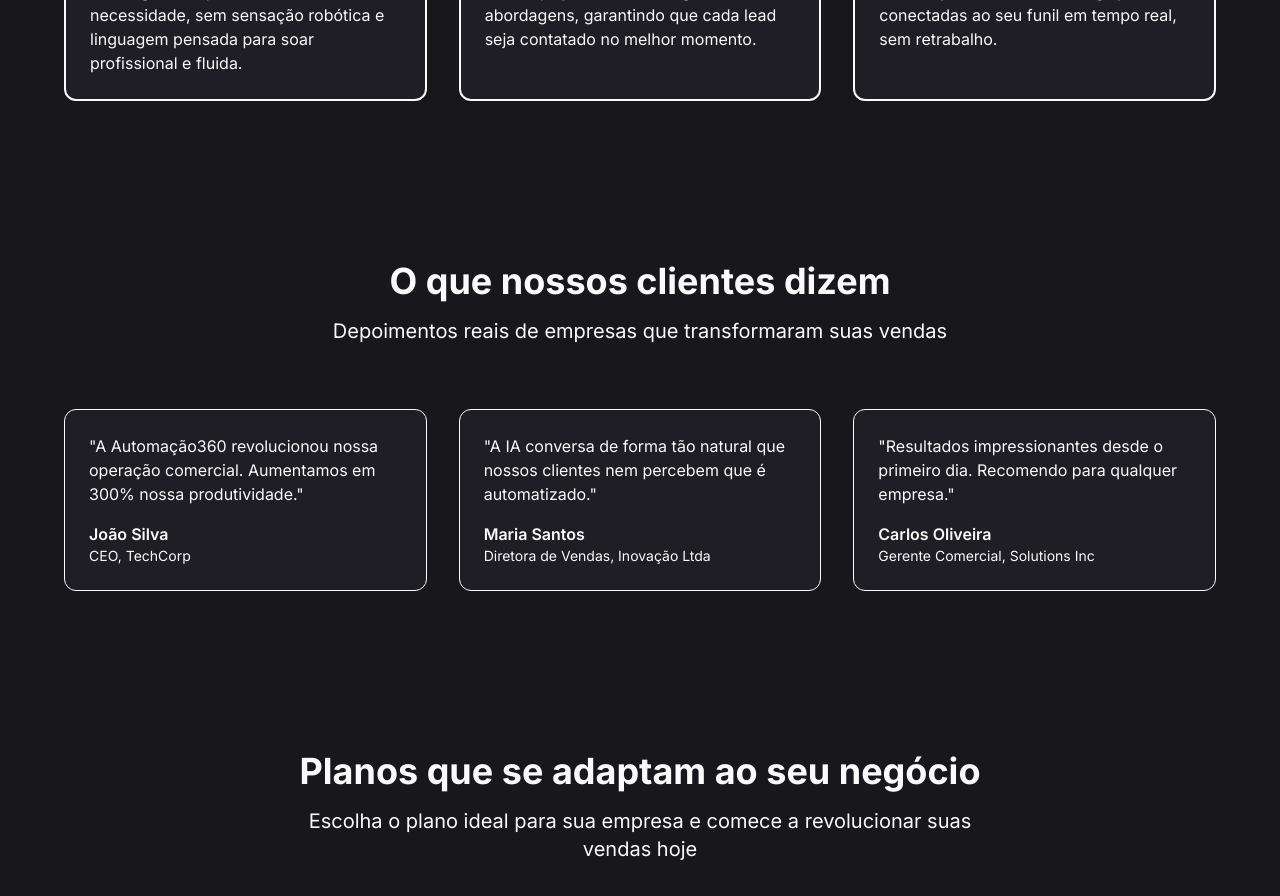
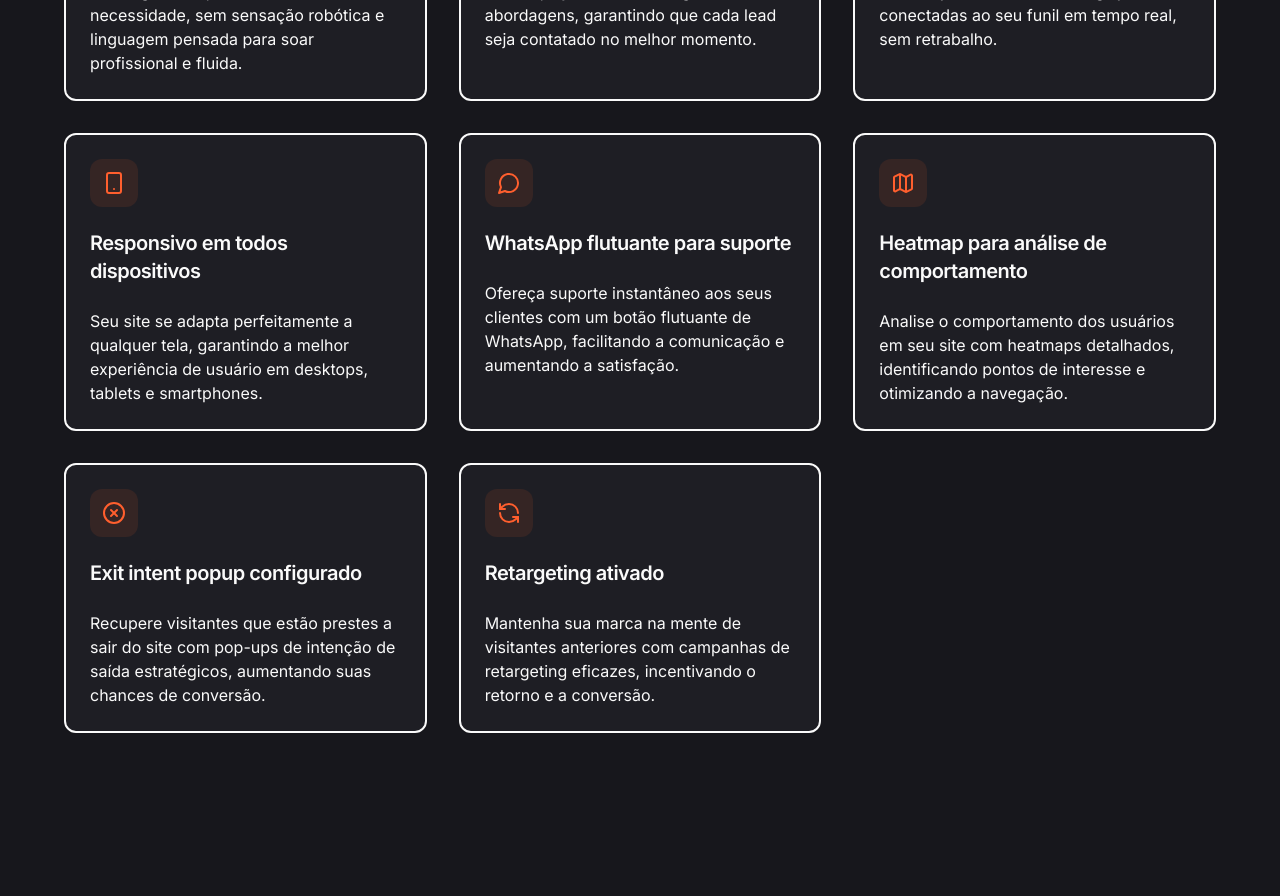
Before and after one commit to automacao360mariafav149/automacao360, a React (Vite) app: page / in a window 1280 px wide. Shown: the part 6240-7136 px from the top of the page. Built offline with nearby package versions, Linux system fonts and the light colour scheme; the HTML template or start-up script is replaced by a standard one.

Commit message:
feat: Adiciona novos diferenciais ao componente Diferenciais.tsx - Responsivo, WhatsApp flutuante, Heatmap, Exit intent popup e Retargeting

```diff
--- a/src/components/Diferenciais.tsx
+++ b/src/components/Diferenciais.tsx
@@ -1,4 +1,4 @@
-import { Brain, Code, Target, MessageCircle, Clock, Settings } from "lucide-react";
+import { Brain, Code, Target, MessageCircle, Clock, Settings, Smartphone, Map, XCircle, RefreshCcw } from "lucide-react";
 import { Card, CardContent, CardDescription, CardHeader, CardTitle } from "@/components/ui/card";
 
 const Diferenciais = () => {
@@ -32,6 +32,32 @@ const Diferenciais = () => {
       icon: Settings,
       title: "Integração com os principais CRMs",
       description: "Compatível com diversos sistemas, as informações coletadas nas ligações são conectadas ao seu funil em tempo real, sem retrabalho."
+    },
+    // Novos diferenciais
+    {
+      icon: Smartphone, // Ícone para responsividade
+      title: "Responsivo em todos dispositivos",
+      description: "Seu site se adapta perfeitamente a qualquer tela, garantindo a melhor experiência de usuário em desktops, tablets e smartphones."
+    },
+    {
+      icon: MessageCircle, // Ícone para WhatsApp flutuante
+      title: "WhatsApp flutuante para suporte",
+      description: "Ofereça suporte instantâneo aos seus clientes com um botão flutuante de WhatsApp, facilitando a comunicação e aumentando a satisfação."
+    },
+    {
+      icon: Map, // Ícone para heatmap
+      title: "Heatmap para análise de comportamento",
+      description: "Analise o comportamento dos usuários em seu site com heatmaps detalhados, identificando pontos de interesse e otimizando a navegação."
+    },
+    {
+      icon: XCircle, // Ícone para exit intent popup
+      title: "Exit intent popup configurado",
+      description: "Recupere visitantes que estão prestes a sair do site com pop-ups de intenção de saída estratégicos, aumentando suas chances de conversão."
+    },
+    {
+      icon: RefreshCcw, // Ícone para retargeting
+      title: "Retargeting ativado",
+      description: "Mantenha sua marca na mente de visitantes anteriores com campanhas de retargeting eficazes, incentivando o retorno e a conversão."
     }
   ];
 
```
